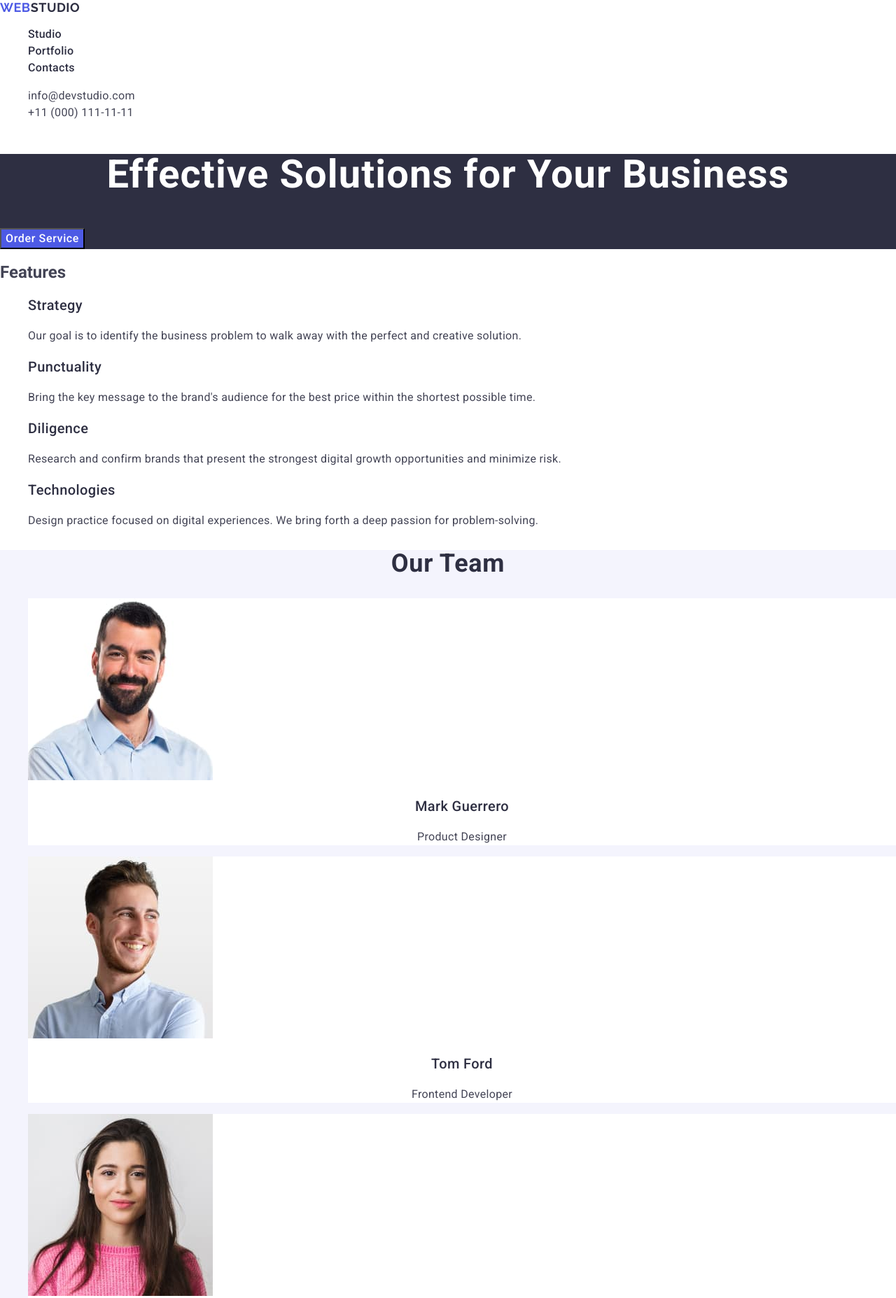
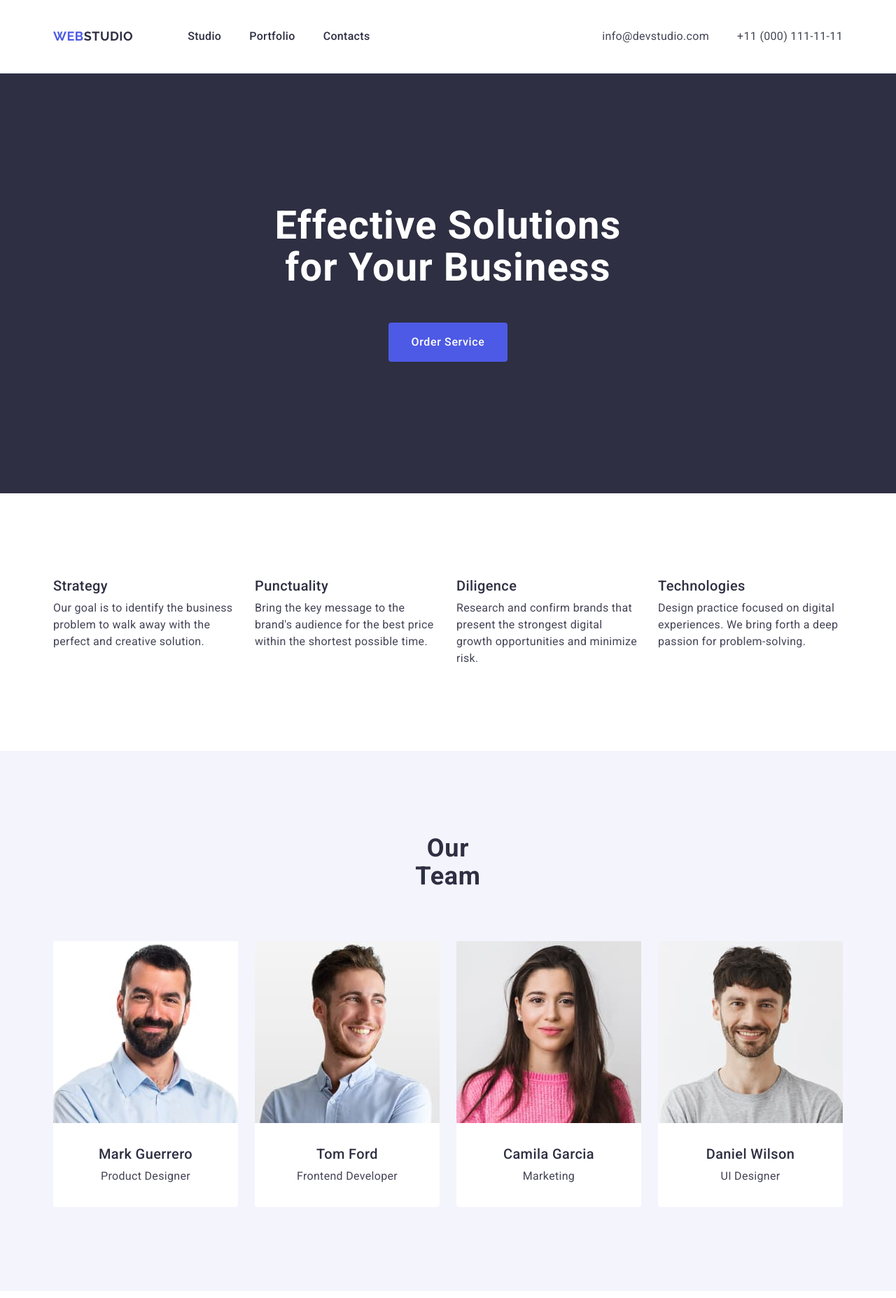
Before and after one commit to Nataliia-N1/goit-markup-hw-03, a plain HTML site: page index.html in a window 1280 px wide. Shown: the top 1855 px of the page at 70% size. Drawn offline with nearby package versions, Linux system fonts and the light colour scheme.

Commit message:
add flex hw3

```diff
--- a/css/styles.css
+++ b/css/styles.css
@@ -1,16 +1,53 @@
 body {
-font-family: "Roboto", sans-serif;
+  font-family: 'Roboto', sans-serif;
   color: #434455;
-background-color:#fff ;
+  background-color: #fff;
 }
-ul, ol{
+
+/* reset */
+
+ul,
+ol {
   list-style-type: none;
+  margin: 0;
+  padding: 0;
 }
-a{
+a {
   text-decoration: none;
 }
-.logo{
-font-family: "Raleway", sans-serif;
+
+h1,
+h2,
+h3,
+h4,
+h5,
+h6,
+p {
+  margin: 0;
+}
+
+/* common */
+
+.container {
+  max-width: 1158px;
+  padding: 0 15px;
+  margin: 0 auto;
+}
+
+/* .ourteam,
+.ourportfolio {
+  padding: 120px 0px;
+} */
+
+/* header */
+
+.header-container {
+  display: flex;
+  align-items: center;
+}
+
+.logo {
+  font-family: 'Raleway', sans-serif;
   font-weight: 700;
   font-size: 18px;
   line-height: 1.17;
@@ -18,21 +55,30 @@ letter-spacing: 0.03em;
   text-transform: uppercase;
   color: #4d5ae5;
 }
-.header-logo .logo-part{
-    color:#2e2f42;
+.header-logo .logo-part {
+  color: #2e2f42;
+}
+.header-logo {
+  padding: 24px 0;
+  margin-right: 78px;
+}
+.page-header {
+  border-bottom: 1px solid #e7e9fc;
 }
 
+.header-nav {
+  display: flex;
+  align-items: center;
+}
+.nav-list {
+  display: flex;
+  align-items: center;
+  gap: 40px;
+}
 
-
-/* .page-header {
-
-} */
-/* .header-nav {
-} */
-/* .nav-list {
-} */
-
-.nav-link{
+.nav-link {
+  display: block;
+  padding: 40px 0;
   font-weight: 500;
   font-size: 16px;
   line-height: 1.5;
@@ -43,31 +89,51 @@ color: #2e2f42;
 .nav-link:hover,
 .nav-link:focus,
 .contacts-link:hover,
-.contacts-link:focus{
+.contacts-link:focus {
   color: #404bbf;
 }
-.contacts{
+.contacts {
   font-style: normal;
+  margin-left: auto;
 }
 
-/* .contacts-list {
-} */
+.contacts-list {
+  display: flex;
+  align-items: center;
+  gap: 40px;
+}
 
-.contacts-link{
+.contacts-link {
+  display: block;
+  padding: 24px 0;
   line-height: 1.5;
   letter-spacing: 0.02em;
   color: #434455;
 }
 
-
-button{
+button {
   cursor: pointer;
 }
 
+/* hero */
+
 .herosection {
-background-color:#2e2f42;
+  background-color: #2e2f42;
+  padding-top: 188px;
+  padding-bottom: 188px;
+}
+.hero-container {
+  display: flex;
+  align-items: center;
+  flex-direction: column;
 }
 .herosection-title {
+  width: 496px;
+  margin-bottom: 48px;
+
+  margin-right: auto;
+  margin-left: auto;
+
   font-size: 56px;
   line-height: 1.07;
   letter-spacing: 0.02em;
@@ -76,6 +142,21 @@ color: #fff;
 }
 
 .herosection-button {
+  /* display: inline-block; */
+  /* align-items: flex-start;
+  justify-content: flex-start;
+  flex-direction: row;
+  gap: 10px; */
+
+  margin-right: auto;
+  margin-left: auto;
+
+  border-radius: 4px;
+  padding: 16px 32px;
+
+  min-width: 169px;
+  min-height: 56px;
+
   font-style: inherit;
   font-weight: 500;
   font-size: 16px;
@@ -83,20 +164,45 @@ line-height: 1.5;
   letter-spacing: 0.04em;
   color: #fff;
   background-color: #4d5ae5;
+  border: 0px;
+  /* box-shadow: 0 4px 4px 0 rgba(0, 0, 0, 0.15); */
 }
+
 .herosection-button:hover,
-.herosection-button:focus{
+.herosection-button:focus {
   background-color: #404bbf;
 }
 
+/* features */
 .features {
+  padding: 120px 0px;
 }
 
-/* .features-list {
+.visually-hidden {
+  position: absolute;
+  width: 1px;
+  height: 1px;
+  margin: -1px;
+  border: 0;
+  padding: 0;
+
+  white-space: nowrap;
+  clip-path: inset(100%);
+  clip: rect(0 0 0 0);
+  overflow: hidden;
 }
+.features-list {
+  display: flex;
+  gap: 24px;
+  justify-content: center;
+}
+
 .features-item {
-} */
+  width: 264px;
+}
+
 .features-caption {
+  margin-bottom: 8px;
   font-weight: 500;
   font-size: 20px;
   line-height: 1.2;
@@ -107,10 +213,18 @@ color: #2e2f42;
   line-height: 1.5;
   letter-spacing: 0.02em;
 }
+
+/* ourteam */
+
 .ourteam {
   background-color: #f4f4fd;
+
+  padding: 120px 0px;
 }
 .ourteam-title {
+  width: 162px;
+  margin: 0 auto;
+  margin-bottom: 72px;
 
   font-size: 36px;
   line-height: 1.11;
@@ -118,32 +232,56 @@ letter-spacing: 0.02em;
   text-transform: capitalize;
   text-align: center;
   color: #2e2f42;
-
 }
 .ourteam-list {
+  display: flex;
+  flex-wrap: wrap;
+  gap: 24px;
 }
 .ourteam-item {
+  border-radius: 0 0 4px 4px;
+  /* padding: 0px 0px 32px 0px; */
+  width: calc((100% - 3 * 24) / 4);
+  /* width: 264px; */
+  min-height: 380px;
+
   background-color: #fff;
 }
+.subtitle {
+  padding: 32px 16px;
+}
+
 .ourteam-image {
+  display: block;
+  max-width: 100%;
+  height: auto;
+  /* margin-bottom: 32px; */
 }
 .ourteam-caption {
+  margin-bottom: 8px;
   font-weight: 500;
   font-size: 20px;
-line-height: 1.20;
+  line-height: 1.2;
   letter-spacing: 0.02em;
   text-align: center;
   color: #2e2f42;
 }
 .ourteam-text {
-line-height: 1.50;
+  line-height: 1.5;
   letter-spacing: 0.02em;
   text-align: center;
 }
 
+/* portfolio */
+
 .ourportfolio {
+  padding: 120px 0px;
 }
 .ourportfolio-title {
+  width: 218px;
+
+  margin: 0 auto;
+  margin-bottom: 72px;
   font-size: 36px;
   line-height: 1.11;
   letter-spacing: 0.02em;
@@ -152,13 +290,28 @@ text-align: center;
   color: #2e2f42;
 }
 .ourportfolio-list {
+  display: flex;
+  flex-wrap: wrap;
+  gap: 48px 24px;
 }
+
+/* .ourportfolio-item:nth-child(2) {
+  border: 1px solid #e7e9fc;
+} */
+
 .ourportfolio-item {
+
+  width: calc((100% - 5 * 24) / 6);
 }
+
+
 .ourportfolio-image {
-
+  display: block;
+  max-width: 100%;
+  height: auto;
 }
 .ourportfolio-caption {
+  margin-bottom: 8px;
   font-weight: 500;
   font-size: 20px;
   line-height: 1.2;
@@ -170,16 +323,20 @@ line-height: 1.5;
   letter-spacing: 0.02em;
 }
 
-.page-footer{
-background-color:#2e2f42;
+/* footer */
+.page-footer {
+  background-color: #2e2f42;
+  padding: 100px 0px;
 }
-.footer-logo .logo-part{
-color:#f4f4fd;
+.footer-logo .logo-part {
+  color: #f4f4fd;
+  display: inline-block;
+  margin-bottom: 16px;
 }
 
-
 .footer-text {
-line-height: 1.50;
+  line-height: 1.5;
   letter-spacing: 0.02em;
   color: #f4f4fd;
+  width: 264px;
 }
--- a/index.html
+++ b/index.html
@@ -30,12 +30,14 @@
   <body>
     <!-- Header section -->
     <header class="page-header">
+      <div class="container header-container">
         <nav class="header-nav">
           <a class="logo header-logo" href="./index.html">
             Web<span class="logo-part">Studio</span>
           </a>
           <ul class="nav-list">
-          <li class="nav-item"><a class="nav-link" href="./index.html">Studio</a>
+            <li class="nav-item"
+              ><a class="nav-link" href="./index.html">Studio</a>
             </li>
             <li class="nav-item"><a class="nav-link" href="">Portfolio</a></li>
             <li class="nav-item"><a class="nav-link" href="">Contacts</a></li>
@@ -56,26 +58,32 @@
             >
           </ul>
         </address>
+      </div>
     </header>
     <main>
       <!-- Hero section -->
       <section class="herosection" id="herosection">
+        <div class="container hero-container">
           <h1 class="herosection-title">
             Effective Solutions for Your Business
           </h1>
-        <button class="herosection-button" type="button">Order Service</button>
+          <button class="herosection-button" type="button"
+            >Order Service</button
+          >
           <!-- <a href=""></a> -->
+        </div>
       </section>
 
       <!-- features -->
       <section class="features" id="section1">
+        <div class="container features-container">
           <h2 class="visually-hidden">Features</h2>
           <ul class="features-list">
             <li class="features-item">
               <h3 class="features-caption">Strategy</h3>
               <p class="features-text">
-              Our goal is to identify the business problem to walk away with the
-              perfect and creative solution.
+                Our goal is to identify the business problem to walk away with
+                the perfect and creative solution.
               </p>
             </li>
             <li class="features-item">
@@ -100,134 +108,171 @@
               </p>
             </li>
           </ul>
+        </div>
       </section>
 
       <!-- Our Team -->
       <section class="ourteam" id="section2">
+        <div class="container ourteam-container">
           <h2 class="ourteam-title">Our Team</h2>
 
           <ul class="ourteam-list">
             <li class="ourteam-item">
-            <img class="ourteam-image"
+              <img
+                class="ourteam-image"
                 src="./images/foto-teams-member/img-1.jpg"
                 alt="markgurrero"
                 width="264"
                 height="260"
               />
+              <div class="subtitle">
                 <h3 class="ourteam-caption">Mark Guerrero</h3>
                 <p class="ourteam-text">Product Designer</p>
+              </div>
             </li>
             <li class="ourteam-item">
-            <img class="ourteam-image"
+              <img
+                class="ourteam-image"
                 src="./images/foto-teams-member/img-2.jpg"
                 alt="tomford"
                 width="264"
                 height="260"
               />
+              <div class="subtitle">
                 <h3 class="ourteam-caption">Tom Ford</h3>
                 <p class="ourteam-text">Frontend Developer</p>
+              </div>
             </li>
             <li class="ourteam-item">
-            <img class="ourteam-image"
+              <img
+                class="ourteam-image"
                 src="./images/foto-teams-member/img-3.jpg"
                 alt="camilagarcia"
                 width="264"
                 height="260"
               />
+              <div class="subtitle">
                 <h3 class="ourteam-caption">Camila Garcia</h3>
                 <p class="ourteam-text">Marketing</p>
+              </div>
             </li>
             <li class="ourteam-item">
-            <img class="ourteam-image"
+              <img
+                class="ourteam-image"
                 src="./images/foto-teams-member/img-4.jpg"
                 alt="danielwilson"
                 width="264"
                 height="260"
               />
+              <div class="subtitle">
                 <h3 class="ourteam-caption">Daniel Wilson</h3>
                 <p class="ourteam-text">UI Designer</p>
+              </div>
             </li>
           </ul>
+        </div>
       </section>
 
       <!-- Our Portfolio -->
       <section class="ourportfolio" id="section3">
+        <div class="container ourportfolio-container">
           <h2 class="ourportfolio-title">Our Portfolio</h2>
 
           <ul class="ourportfolio-list">
             <li class="ourportfolio-item">
-            <img class="ourportfolio-image"
+              <img
+                class="ourportfolio-image"
                 src="./images/portfolio/img-1.jpg"
                 alt="bankingapp"
                 width="360"
                 height="300"
               />
+              <div class="subtitle">
                 <h3 class="ourportfolio-caption">Banking App</h3>
                 <p class="ourportfolio-text">App</p>
+              </div>
             </li>
             <li class="ourportfolio-item">
-            <img class="ourportfolio-image"
+              <img
+                class="ourportfolio-image"
                 src="./images/portfolio/img-2.jpg"
                 alt="cashlespayment"
                 width="360"
                 height="300"
               />
+              <div class="subtitle">
                 <h3 class="ourportfolio-caption">Cashless Payment</h3>
                 <p class="ourportfolio-text">Marketing</p>
+              </div>
             </li>
             <li class="ourportfolio-item">
-            <img class="ourportfolio-image"
+              <img
+                class="ourportfolio-image"
                 src="./images/portfolio/img-3.jpg"
                 alt="meditationapp"
                 width="360"
                 height="300"
               />
+              <div class="subtitle">
                 <h3 class="ourportfolio-caption">Meditation App</h3>
                 <p class="ourportfolio-text">App</p>
+              </div>
             </li>
             <li class="ourportfolio-item">
-            <img class="ourportfolio-image"
+              <img
+                class="ourportfolio-image"
                 src="./images/portfolio/img-4.jpg"
                 alt="taxiservice"
                 width="360"
                 height="300"
               />
+              <div class="subtitle">
                 <h3 class="ourportfolio-caption">Taxi Service</h3>
                 <p class="ourportfolio-text">Marketing</p>
+              </div>
             </li>
             <li class="ourportfolio-item">
-            <img class="ourportfolio-image"
+              <img
+                class="ourportfolio-image"
                 src="./images/portfolio/img-5.jpg"
                 alt="screenillustrations"
                 width="360"
                 height="300"
               />
+              <div class="subtitle">
                 <h3 class="ourportfolio-caption">Screen Illustrations</h3>
                 <p class="ourportfolio-text">Design</p>
+              </div>
             </li>
             <li class="ourportfolio-item">
-            <img class="ourportfolio-image"
+              <img
+                class="ourportfolio-image"
                 src="./images/portfolio/img-6.jpg"
                 alt="onlinecourses"
                 width="360"
                 height="300"
               />
+              <div class="subtitle">
                 <h3 class="ourportfolio-caption">Online Courses</h3>
                 <p class="ourportfolio-text">Marketing</p>
+              </div>
             </li>
           </ul>
+        </div>
       </section>
     </main>
     <!-- footer section -->
     <footer class="page-footer">
+      <div class="container footer-container">
         <a class="logo footer-logo" href="./index.html"
           >Web<span class="logo-part">Studio</span></a
         >
 
         <p class="footer-text">
-        Increase the flow of customers and sales for your business with digital
-        marketing & growth solutions.
+          Increase the flow of customers and sales for your business with
+          digital marketing & growth solutions.
         </p>
+      </div>
     </footer>
   </body>
 </html>
```
Lines whose indentation alone changed are shown as unchanged.
